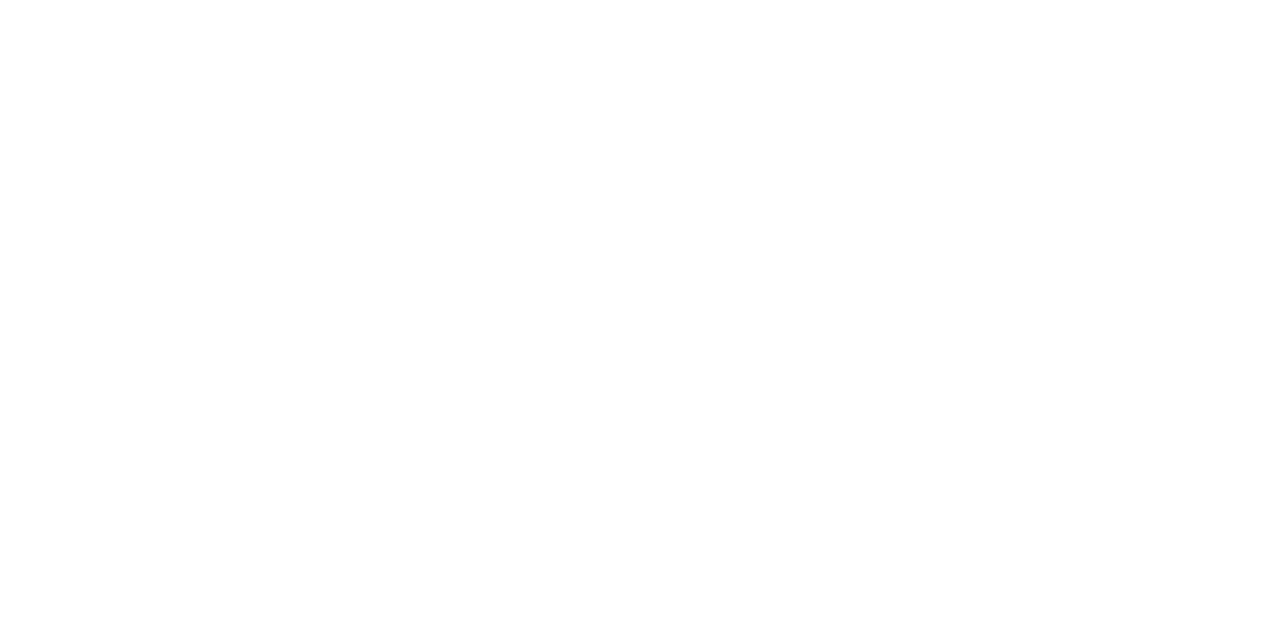
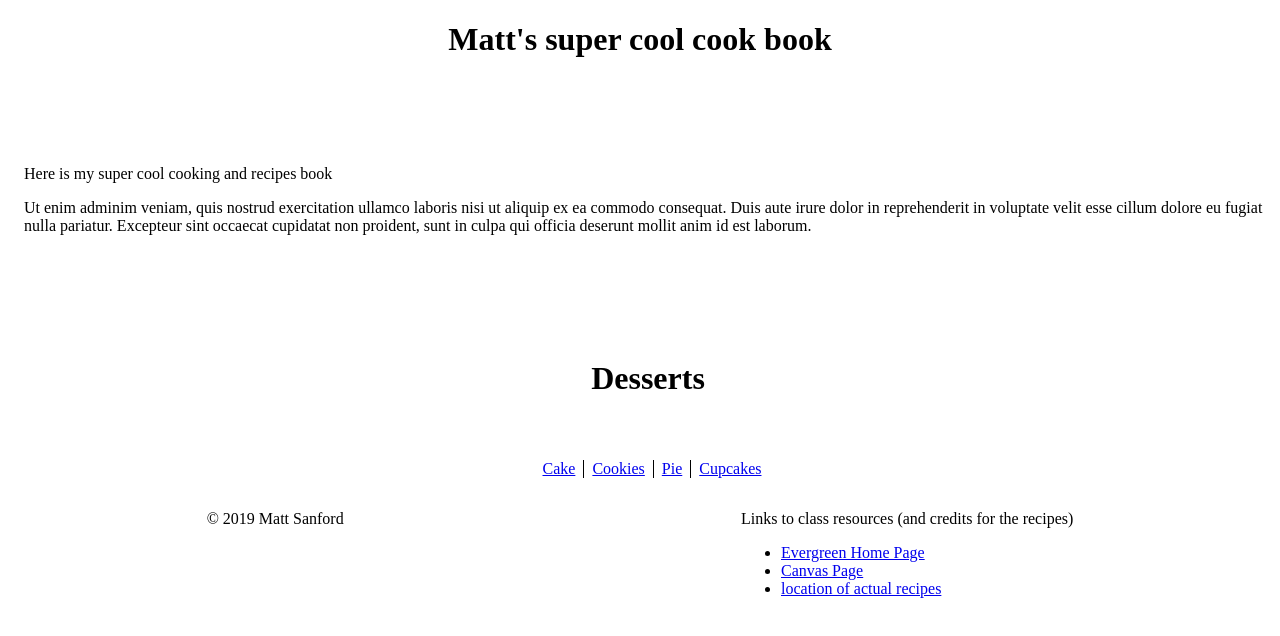
Before and after one commit to mtthw-s/wdatcs, a plain HTML site: page index.html in a window 1280 px wide. Drawn offline with Linux system fonts and the light colour scheme.

Commit message:
basic home page layout

```diff
--- a/index.html
+++ b/index.html
@@ -1,25 +1,58 @@
 <!DOCTYPE html>
 <html>
     <head>
-        <title></title>
+        <title>Matt's super cool cook book</title>
         <link rel="stylesheet" href="./styles.css" type="text/css" />
     </head>
     <body>
 
 <!-------------header------------->
         <header>
-
+            <h1>Matt's super cool cook book</h1>
         </header>
 
 <!-------------main------------->
-        <main>
-            <article></article>
-            <aside></aside>
+        <main class="row">
+            <!--<aside>-->
+            <!--    <h3>Recipes</h3>-->
+            <!--    <ul class="recipe-links">-->
+            <!--        <li><a href="#" >Cake</a></li>-->
+            <!--        <li><a href="#" >Cookies</a></li>-->
+            <!--        <li><a href="#" >Pie</a></li>-->
+            <!--    </ul>-->
+            <!--</aside>-->
+            <article>
+                <p>Here is my super cool cooking and recipes book</p>
+                <p>Ut enim adminim veniam, quis nostrud exercitation ullamco laboris nisi ut aliquip ex ea commodo consequat. Duis aute irure dolor in reprehenderit in voluptate velit esse cillum dolore eu fugiat nulla pariatur. Excepteur sint occaecat cupidatat non proident, sunt in culpa qui officia deserunt mollit anim id est laborum.</p>
+                <div class="dessert-div">
+                    <h3>Desserts</h3>
+                    <div class="center-wrapper">
+                        <nav>
+                            <ul class="inline-nav">
+                                <li><a href="#" >Cake</a></li>
+                                <li><a href="#" >Cookies</a></li>
+                                <li><a href="#" >Pie</a></li>
+                                <li><a href="#" >Cupcakes</a></li>
+                            </ul>
+                        </nav>
+                    </div>
+                </div>
+            </article>
         </main>
 
 <!-------------footer------------->
-        <footer>
+        <footer class="row">
+            <p>&copy; 2019 Matt Sanford</p>
+            <nav>
+                <p>Links to class resources (and credits for the recipes)</p>
 
+                    <ul>
+                        <li><a href="#" >Evergreen Home Page</a></li>
+                        <li><a href="#" >Canvas Page</a></li>
+                        <li><a href="#" >location of actual recipes</a></li>
+                    </ul>
+
+            </nav>
         </footer>
     </body>
 </html>
--- a/styles.css
+++ b/styles.css
@@ -0,0 +1,51 @@
+header{
+    text-align: center;
+    height: 10vw;
+}
+
+.row{
+	display: flex;
+	flex-direction: row;
+	justify-content: space-around;
+}
+
+h3{
+    font-size: 2em;
+    margin-top: 10%;
+    margin-bottom: 5%;
+}
+
+article{
+    padding-left: 1em;
+}
+
+.recipe-links{
+    margin-top: 5%;
+    margin-bottom: 10%;
+    list-style: none;
+    padding-left: 0;
+}
+
+.inline-nav{
+    list-style: none;
+    display: flex;
+    flex-direction: row;
+    justify-content: center;
+    padding-right: 1.5em;
+}
+.inline-nav li{
+    padding-left: .5em;
+    padding-right: .5em;
+    border-left: 1px solid black;
+}
+.inline-nav li:first-child{
+    border-left: none;
+    padding-left: 0;
+}
+
+.dessert-div{
+    text-align: center;
+}
+.center-wrapper{
+    text-align: center;
+}
```
